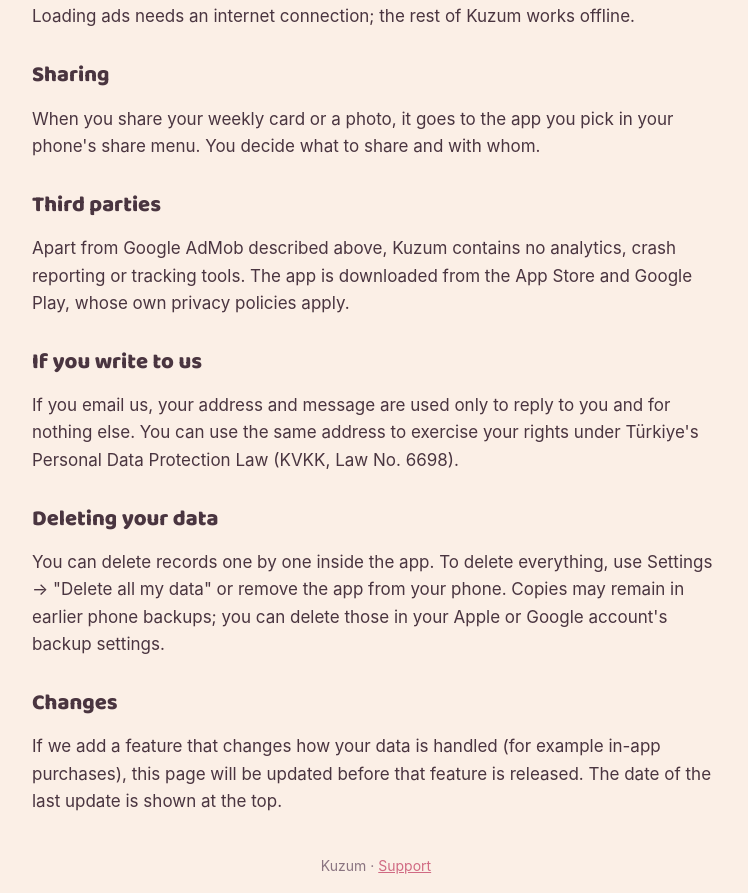
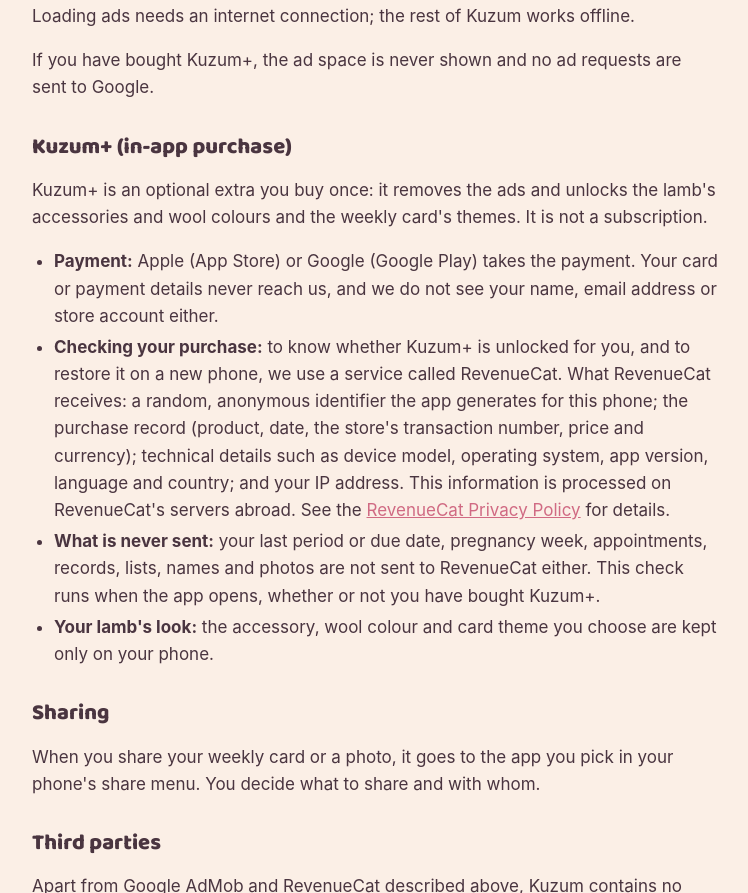
Before and after one commit to RaistlinMY/kuzum-site, a plain HTML site: page en/privacy/index.html in a window 1280 px wide. Shown: the part 1907-2800 px from the top of the page, without its empty margins (264-1012 px from the left). Drawn offline with Linux system fonts and the light colour scheme.

Commit message:
feat: Kuzum+ one-time purchase with lamb accessories, wool colours and card themes
RevenueCat (react-native-purchases 10.16.0) checks the purchase; buyers never load ads.
Privacy pages describe what RevenueCat receives. Build 3 / versionCode 4.

```diff
--- a/en/privacy/index.html
+++ b/en/privacy/index.html
@@ -17,7 +17,7 @@
       </header>
 
       <h1>Privacy Policy</h1>
-      <p class="updated">Last updated: 2 November 2026</p>
+      <p class="updated">Last updated: 12 November 2026</p>
 
       <p class="summary">
         Nothing you enter in Kuzum reaches us. There is no account and no server; everything you enter stays on your phone. The free
@@ -97,6 +97,34 @@
         </li>
       </ul>
       <p>Loading ads needs an internet connection; the rest of Kuzum works offline.</p>
+      <p>If you have bought Kuzum+, the ad space is never shown and no ad requests are sent to Google.</p>
+
+      <h2>Kuzum+ (in-app purchase)</h2>
+      <p>
+        Kuzum+ is an optional extra you buy once: it removes the ads and unlocks the lamb's accessories and wool colours and the
+        weekly card's themes. It is not a subscription.
+      </p>
+      <ul>
+        <li>
+          <strong>Payment:</strong> Apple (App Store) or Google (Google Play) takes the payment. Your card or payment details never
+          reach us, and we do not see your name, email address or store account either.
+        </li>
+        <li>
+          <strong>Checking your purchase:</strong> to know whether Kuzum+ is unlocked for you, and to restore it on a new phone, we
+          use a service called RevenueCat. What RevenueCat receives: a random, anonymous identifier the app generates for this
+          phone; the purchase record (product, date, the store's transaction number, price and currency); technical details such
+          as device model, operating system, app version, language and country; and your IP address. This information is processed
+          on RevenueCat's servers abroad. See the
+          <a href="https://www.revenuecat.com/privacy">RevenueCat Privacy Policy</a> for details.
+        </li>
+        <li>
+          <strong>What is never sent:</strong> your last period or due date, pregnancy week, appointments, records, lists, names and
+          photos are not sent to RevenueCat either. This check runs when the app opens, whether or not you have bought Kuzum+.
+        </li>
+        <li>
+          <strong>Your lamb's look:</strong> the accessory, wool colour and card theme you choose are kept only on your phone.
+        </li>
+      </ul>
 
       <h2>Sharing</h2>
       <p>
@@ -106,7 +134,7 @@
 
       <h2>Third parties</h2>
       <p>
-        Apart from Google AdMob described above, Kuzum contains no analytics, crash reporting or tracking tools. The app is
+        Apart from Google AdMob and RevenueCat described above, Kuzum contains no analytics, crash reporting or tracking tools. The app is
         downloaded from the App Store and Google Play, whose own privacy policies apply.
       </p>
 
@@ -124,8 +152,7 @@
 
       <h2>Changes</h2>
       <p>
-        If we add a feature that changes how your data is handled (for example in-app purchases), this page will be updated
-        before that feature is released. The date of the last update is shown at the top.
+        If we add a feature that changes how your data is handled, this page will be updated before that feature is released. The date of the last update is shown at the top.
       </p>
 
       <footer>Kuzum · <a href="/en/support/">Support</a></footer>
```
Also changed, not shown: gizlilik/index.html (+33 -4 lines).
